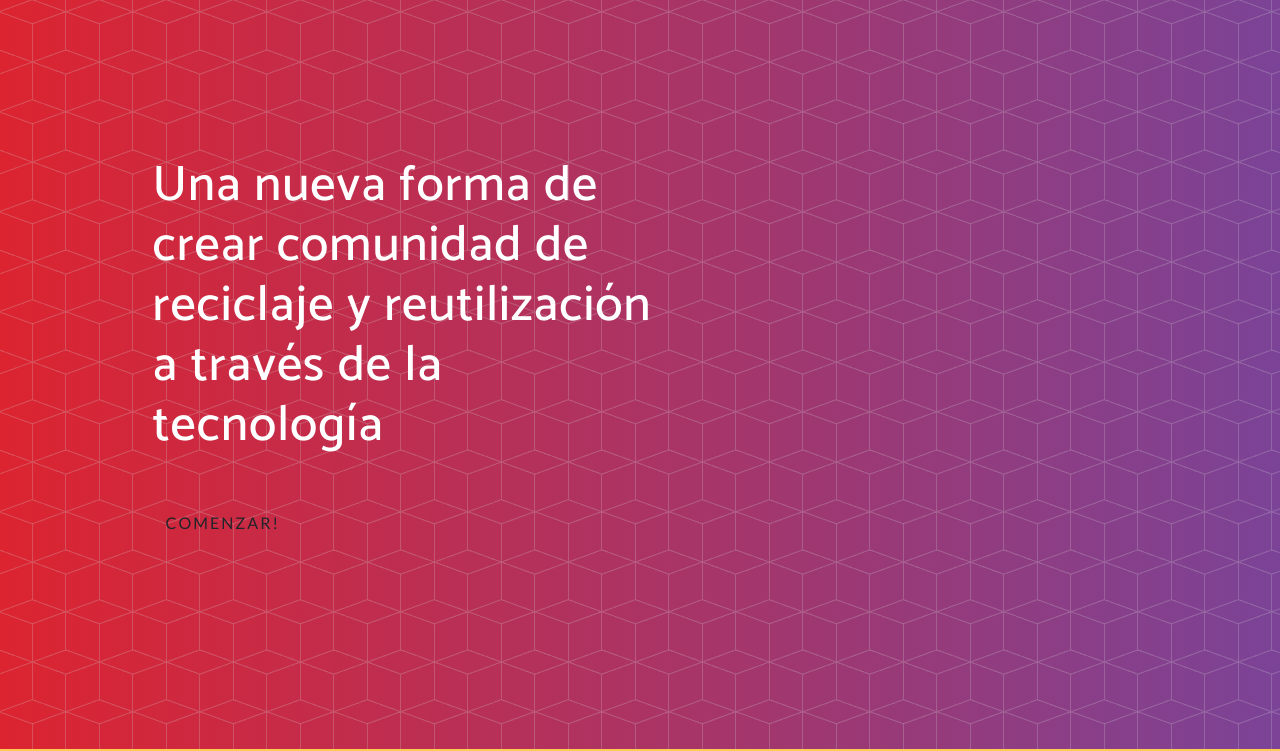
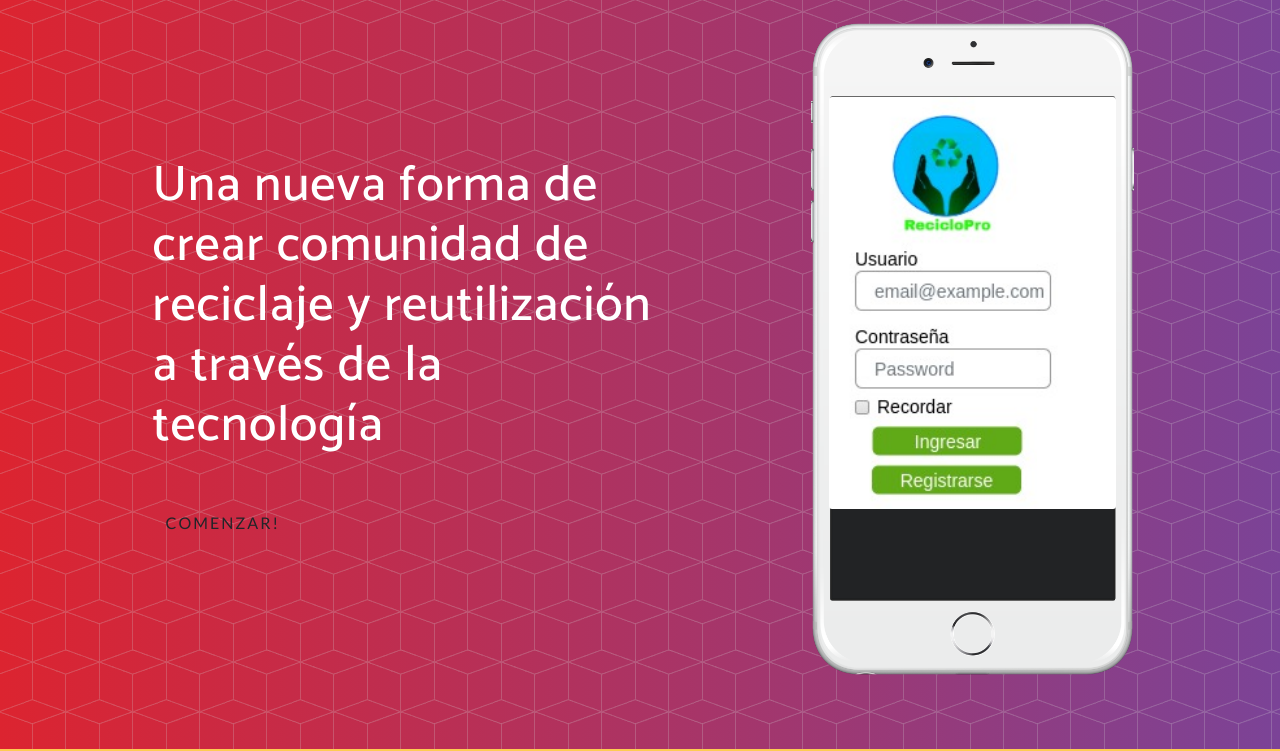
Before and after one commit to josecolicoy/Landing_page_RecicloPro, a website with bundled scripts: page index.html in a window 1280 px wide. Shown: the part 51-802 px from the top of the page. Built offline with nearby package versions, Linux system fonts and the light colour scheme; a web font is replaced by a local one.

Commit message:
imagen
se agrega imagen en el celular principal del landing page

```diff
--- a/index.html
+++ b/index.html
@@ -63,23 +63,17 @@
             <a href="#download" class="btn btn-outline btn-xl js-scroll-trigger">Comenzar!</a>
           </div>
         </div>
-        <!-- Aqui va la imagen del celular
+        <!-- Aqui va la imagen del celular -->
         <div class="col-lg-5 my-auto">
           <div class="device-container">
             <div class="device-mockup iphone6_plus portrait white">
               <div class="device">
                 <div class="screen">
-                   Demo image for screen mockup, you can put an image here, some HTML, an animation, video, or anything else!
-                  <img src="img/demo-screen-1.jpg" class="img-fluid" alt="">
-                </div>
-                <div class="button">
-                   You can hook the "home button" to some JavaScript events or just remove it
-                </div>
+                  <img src="img/interfaz2.jpg" class="img-fluid" alt="" width="100%">
               </div>
             </div>
           </div>
         </div>
-      -->
       </div>
     </div>
   </header>
```
Also changed, not shown: img/interfaz2.jpg (added).
